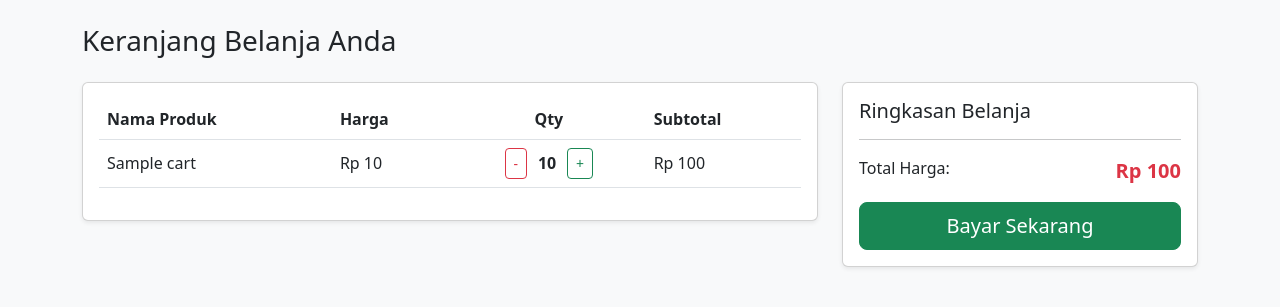
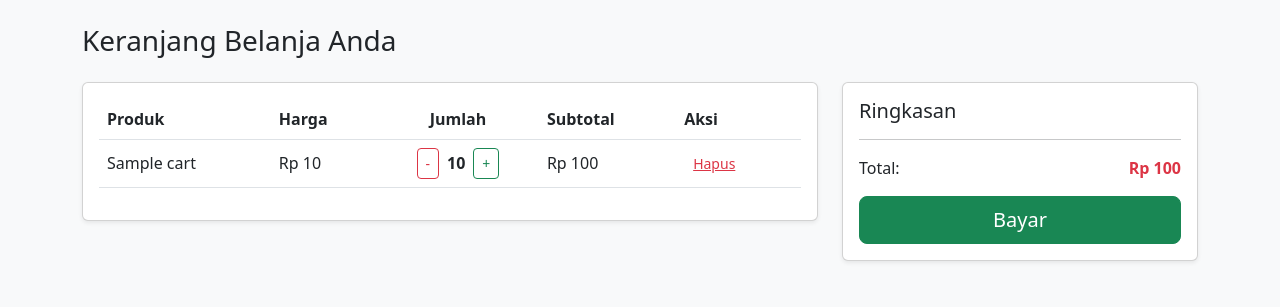
Before and after one commit to Megzz7/megz-store-web, a Flask app: page /cart in a window 1280 px wide. Shown: the part 56-363 px from the top of the page. Run offline with Flask 3, Linux system fonts and the light colour scheme; the visitor is signed in with stand-in values (Sample User, id 1); a database or web service that is not in the repository returns one stand-in record (values such as "Sample title"); some libraries are stand-ins or nearby versions.

Commit message:
Update lengkap: Fitur Keranjang dan Register

```diff
--- a/app.py
+++ b/app.py
@@ -10,10 +10,9 @@ load_dotenv()
 app = Flask(__name__)
 app.secret_key = os.getenv('SECRET_KEY', 'MECHAEL_SUPER_SECRET')
 
-# 2. FUNGSI KONEKSI DATABASE (POSTGRESQL)
+# 2. FUNGSI KONEKSI DATABASE
 def get_db_connection():
-    conn = psycopg2.connect(os.getenv('DATABASE_URL'))
-    return conn
+    return psycopg2.connect(os.getenv('DATABASE_URL'))
 
 # 3. INISIALISASI DATABASE
 def init_db():
@@ -42,7 +41,6 @@ def init_db():
     if not cur.fetchone():
         cur.execute("INSERT INTO users (username, password, role) VALUES (%s, %s, %s)",
                     ('admin', 'admin123', 'admin'))
-
     conn.commit()
     cur.close()
     conn.close()
@@ -61,6 +59,7 @@ def index():
     conn.close()
     return render_template('index.html', products=products)
 
+# FITUR DAFTAR AKUN (REGISTER) - INI YANG TADI HILANG
 @app.route('/register', methods=['GET', 'POST'])
 def register():
     if request.method == 'POST':
@@ -68,7 +67,9 @@ def register():
         conn = get_db_connection()
         cur = conn.cursor()
         try:
-            cur.execute('INSERT INTO users (username, password, role) VALUES (%s, %s, %s)', (username, password, 'user'))
+            # Menyimpan user baru ke database
+            cur.execute('INSERT INTO users (username, password, role) VALUES (%s, %s, %s)',
+                        (username, password, 'user'))
             conn.commit()
             return redirect(url_for('login'))
         except:
@@ -88,7 +89,6 @@ def login():
         user = cur.fetchone()
         cur.close()
         conn.close()
-
         if user:
             session.update({'logged_in': True, 'user_id': user['id'], 'username': user['username'], 'role': user['role']})
             return redirect(url_for('index'))
@@ -108,32 +108,37 @@ def add_to_cart(product_id):
     user_id = session['user_id']
     conn = get_db_connection()
     cur = conn.cursor(cursor_factory=RealDictCursor)
-
     cur.execute('SELECT * FROM cart WHERE user_id = %s AND product_id = %s', (user_id, product_id))
     item = cur.fetchone()
-
     if item:
         cur.execute('UPDATE cart SET quantity = quantity + 1 WHERE id = %s', (item['id'],))
     else:
         cur.execute('INSERT INTO cart (user_id, product_id, quantity) VALUES (%s, %s, 1)', (user_id, product_id))
-
     conn.commit()
     cur.close()
     conn.close()
     return redirect(url_for('cart'))
 
-# FITUR BARU: UPDATE JUMLAH (+ / -)
 @app.route('/cart/update/<int:cart_id>/<action>', methods=['POST'])
 def update_cart_quantity(cart_id, action):
     if not session.get('logged_in'): return redirect(url_for('login'))
     conn = get_db_connection()
     cur = conn.cursor()
-
     if action == 'add':
         cur.execute('UPDATE cart SET quantity = quantity + 1 WHERE id = %s', (cart_id,))
     elif action == 'sub':
         cur.execute('UPDATE cart SET quantity = quantity - 1 WHERE id = %s AND quantity > 1', (cart_id,))
+    conn.commit()
+    cur.close()
+    conn.close()
+    return redirect(url_for('cart'))
 
+@app.route('/cart/delete/<int:cart_id>', methods=['POST'])
+def delete_cart_item(cart_id):
+    if not session.get('logged_in'): return redirect(url_for('login'))
+    conn = get_db_connection()
+    cur = conn.cursor()
+    cur.execute('DELETE FROM cart WHERE id = %s', (cart_id,))
     conn.commit()
     cur.close()
     conn.close()
@@ -161,21 +166,18 @@ def checkout():
     user_id = session['user_id']
     conn = get_db_connection()
     cur = conn.cursor(cursor_factory=RealDictCursor)
-
     cur.execute('SELECT * FROM cart WHERE user_id = %s', (user_id,))
     items = cur.fetchall()
     if not items: return redirect(url_for('cart'))
-
     for item in items:
         cur.execute('UPDATE products SET stock = stock - %s WHERE id = %s', (item['quantity'], item['product_id']))
-
     cur.execute('DELETE FROM cart WHERE user_id = %s', (user_id,))
     conn.commit()
     cur.close()
     conn.close()
     return render_template('cart.html', success=True, items=[], total=0)
 
-# --- RUTE ADMIN ---
+# --- RUTE ADMIN API ---
 
 @app.route('/admin')
 def admin():
--- a/templates/cart.html
+++ b/templates/cart.html
@@ -4,14 +4,6 @@
     <meta charset="UTF-8">
     <title>Keranjang - MECHAEL</title>
     <link href="https://cdn.jsdelivr.net/npm/bootstrap@5.3.0/dist/css/bootstrap.min.css" rel="stylesheet">
-    <style>
-        .qty-input {
-            width: 40px;
-            text-align: center;
-            font-weight: bold;
-            display: inline-block;
-        }
-    </style>
 </head>
 <body class="bg-light">
     <nav class="navbar navbar-dark bg-dark mb-4">
@@ -23,11 +15,11 @@
 
     <div class="container">
         {% if success %}
-        <div class="row justify-content-center">
-            <div class="col-md-6 text-center mt-5">
+        <div class="row justify-content-center text-center mt-5">
+            <div class="col-md-6">
                 <h1 class="text-success display-1">✓</h1>
                 <h2>Pembayaran Berhasil!</h2>
-                <p>Terima kasih telah berbelanja di MECHAEL Store. Part PC Anda sedang diproses.</p>
+                <p>Terima kasih telah berbelanja di MECHAEL Store.</p>
                 <a href="/" class="btn btn-primary mt-3">Belanja Lagi</a>
             </div>
         </div>
@@ -41,10 +33,11 @@
                         <table class="table align-middle">
                             <thead>
                                 <tr>
-                                    <th>Nama Produk</th>
+                                    <th>Produk</th>
                                     <th>Harga</th>
-                                    <th class="text-center">Qty</th>
+                                    <th class="text-center">Jumlah</th>
                                     <th>Subtotal</th>
+                                    <th>Aksi</th>
                                 </tr>
                             </thead>
                             <tbody>
@@ -57,21 +50,24 @@
                                             <form action="/cart/update/{{ item.cart_id }}/sub" method="POST" class="m-0">
                                                 <button type="submit" class="btn btn-sm btn-outline-danger" {% if item.quantity <= 1 %}disabled{% endif %}>-</button>
                                             </form>
-
-                                            <span class="qty-input">{{ item.quantity }}</span>
-
+                                            <span class="mx-2 fw-bold">{{ item.quantity }}</span>
                                             <form action="/cart/update/{{ item.cart_id }}/add" method="POST" class="m-0">
                                                 <button type="submit" class="btn btn-sm btn-outline-success">+</button>
                                             </form>
                                         </div>
                                     </td>
                                     <td>Rp {{ "{:,.0f}".format(item.price * item.quantity).replace(',', '.') }}</td>
+                                    <td>
+                                        <form action="/cart/delete/{{ item.cart_id }}" method="POST" class="m-0">
+                                            <button type="submit" class="btn btn-sm btn-link text-danger" onclick="return confirm('Hapus item ini?')">Hapus</button>
+                                        </form>
+                                    </td>
                                 </tr>
                                 {% endfor %}
                             </tbody>
                         </table>
                         {% else %}
-                        <p class="text-center text-muted my-5">Keranjang Anda masih kosong.</p>
+                        <p class="text-center text-muted my-5">Keranjang kosong.</p>
                         {% endif %}
                     </div>
                 </div>
@@ -80,19 +76,16 @@
             <div class="col-md-4">
                 <div class="card shadow-sm">
                     <div class="card-body">
-                        <h5>Ringkasan Belanja</h5>
+                        <h5>Ringkasan</h5>
                         <hr>
                         <div class="d-flex justify-content-between mb-3">
-                            <span>Total Harga:</span>
-                            <span class="fw-bold fs-5 text-danger">Rp {{ "{:,.0f}".format(total|default(0)).replace(',', '.') }}</span>
+                            <span>Total:</span>
+                            <span class="fw-bold text-danger">Rp {{ "{:,.0f}".format(total|default(0)).replace(',', '.') }}</span>
                         </div>
-
                         {% if items %}
                         <form action="/checkout" method="POST">
-                            <button type="submit" class="btn btn-success w-100 btn-lg">Bayar Sekarang</button>
+                            <button type="submit" class="btn btn-success w-100 btn-lg">Bayar</button>
                         </form>
-                        {% else %}
-                        <button class="btn btn-secondary w-100 btn-lg" disabled>Bayar Sekarang</button>
                         {% endif %}
                     </div>
                 </div>
```
